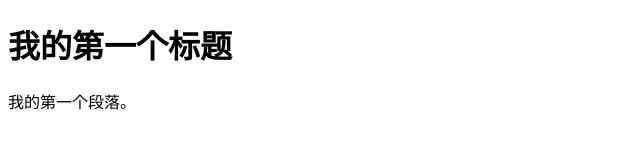
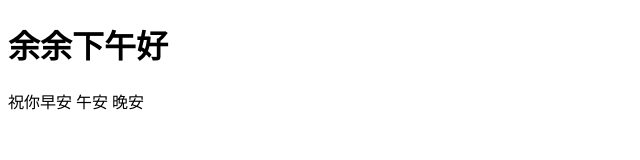
Before and after one commit to Ljc-hust/Ljc-hust.github.io, a plain HTML site: page index.html in a window 1280 px wide. Shown: the whole page, without its empty margins (0-640 px from the left). Drawn offline with Linux system fonts and the light colour scheme.

Commit message:
更新了个人文本，打招呼

```diff
--- a/index.html
+++ b/index.html
@@ -5,7 +5,7 @@
 <title>菜鸟教程(runoob.com)</title>
 </head>
 <body>
-    <h1>我的第一个标题</h1>
-    <p>我的第一个段落。</p>
+    <h1>余余下午好</h1>
+    <p>祝你早安 午安 晚安</p>
 </body>
 </html>
```
